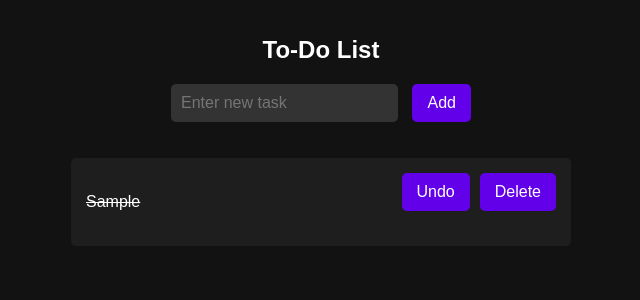
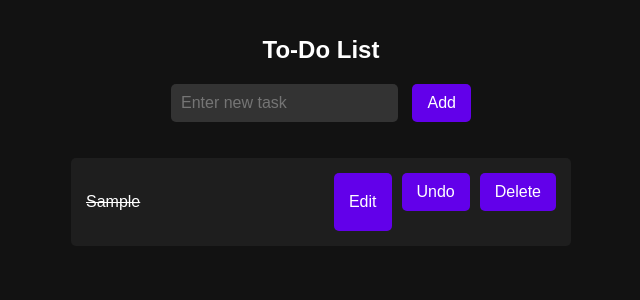
Before and after one commit to instax-dutta/TODO-List-FlaskApp, a Flask app: page / in a window 1280 px wide. Shown: the top 300 px of the page, without its empty margins (319-959 px from the left). Run offline with Flask 3, Linux system fonts and the light colour scheme; tables that the repository leaves empty hold one stand-in row (values such as "Sample post").

Commit message:
added edit option

```diff
--- a/app.py
+++ b/app.py
@@ -1,4 +1,4 @@
-from flask import Flask, render_template, request, redirect, url_for, jsonify
+from flask import Flask, render_template, request, redirect, url_for
 from flask_sqlalchemy import SQLAlchemy
 
 app = Flask(__name__)
@@ -38,6 +38,14 @@ def delete(todo_id):
     db.session.commit()
     return redirect(url_for('index'))
 
+@app.route('/edit/<int:todo_id>', methods=['POST'])
+def edit(todo_id):
+    todo = Todo.query.get(todo_id)
+    new_task = request.form.get('task')
+    todo.task = new_task
+    db.session.commit()
+    return redirect(url_for('index'))
+
 if __name__ == '__main__':
     with app.app_context():
         db.create_all()
--- a/templates/index.html
+++ b/templates/index.html
@@ -70,10 +70,32 @@
         li form {
             display: inline;
         }
-        li button {
-            margin-left: 10px;
+        .buttons {
+            display: flex;
+            gap: 10px;
+        }
+        .edit-form {
+            display: none;
+            flex-grow: 1;
+            margin-right: 10px;
+            align-items: center;
+        }
+        .edit-buttons {
+            display: flex;
+            gap: 10px;
         }
     </style>
+    <script>
+        function showEditForm(id) {
+            document.getElementById('task-' + id).style.display = 'none';
+            document.getElementById('edit-form-' + id).style.display = 'flex';
+        }
+
+        function hideEditForm(id) {
+            document.getElementById('task-' + id).style.display = 'block';
+            document.getElementById('edit-form-' + id).style.display = 'none';
+        }
+    </script>
 </head>
 <body>
     <h1>To-Do List</h1>
@@ -84,13 +106,23 @@
     <ul>
         {% for todo in todos %}
             <li>
-                <span style="text-decoration: {{ 'line-through' if todo.complete else 'none' }}">{{ todo.task }}</span>
-                <form action="/update/{{ todo.id }}" method="GET" style="display: inline;">
-                    <button type="submit">{{ 'Undo' if todo.complete else 'Complete' }}</button>
+                <span id="task-{{ todo.id }}" style="text-decoration: {{ 'line-through' if todo.complete else 'none' }}">{{ todo.task }}</span>
+                <form id="edit-form-{{ todo.id }}" class="edit-form" action="/edit/{{ todo.id }}" method="POST">
+                    <input type="text" name="task" value="{{ todo.task }}" required>
+                    <div class="edit-buttons">
+                        <button type="submit">Save</button>
+                        <button type="button" onclick="hideEditForm({{ todo.id }})">Cancel</button>
+                    </div>
                 </form>
-                <form action="/delete/{{ todo.id }}" method="GET" style="display: inline;">
-                    <button type="submit">Delete</button>
-                </form>
+                <div class="buttons">
+                    <button type="button" onclick="showEditForm({{ todo.id }})">Edit</button>
+                    <form action="/update/{{ todo.id }}" method="GET" style="display: inline;">
+                        <button type="submit">{{ 'Undo' if todo.complete else 'Complete' }}</button>
+                    </form>
+                    <form action="/delete/{{ todo.id }}" method="GET" style="display: inline;">
+                        <button type="submit">Delete</button>
+                    </form>
+                </div>
             </li>
         {% endfor %}
     </ul>
```
Also changed, not shown: instance/todos.db, 1 other file.
